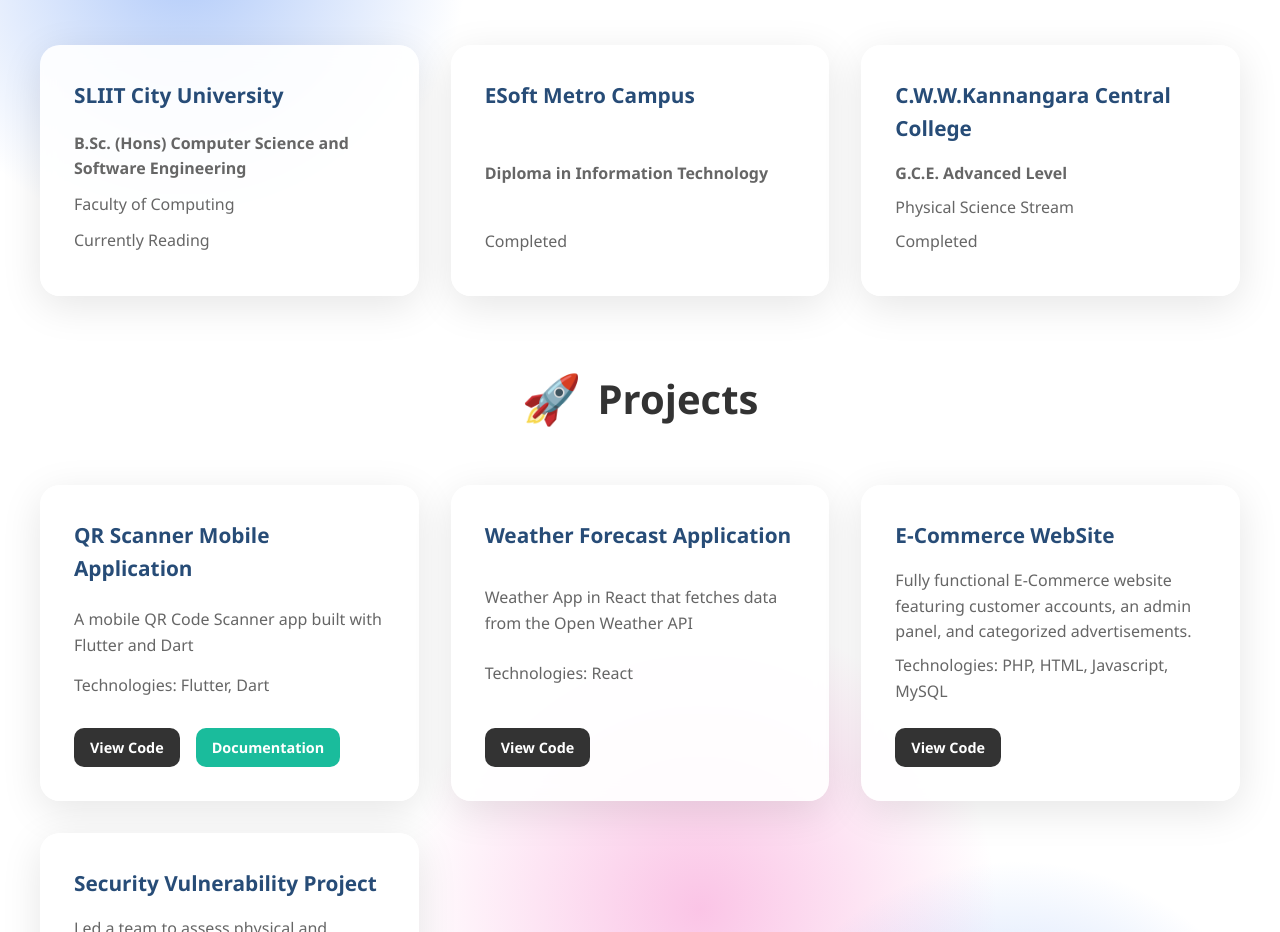
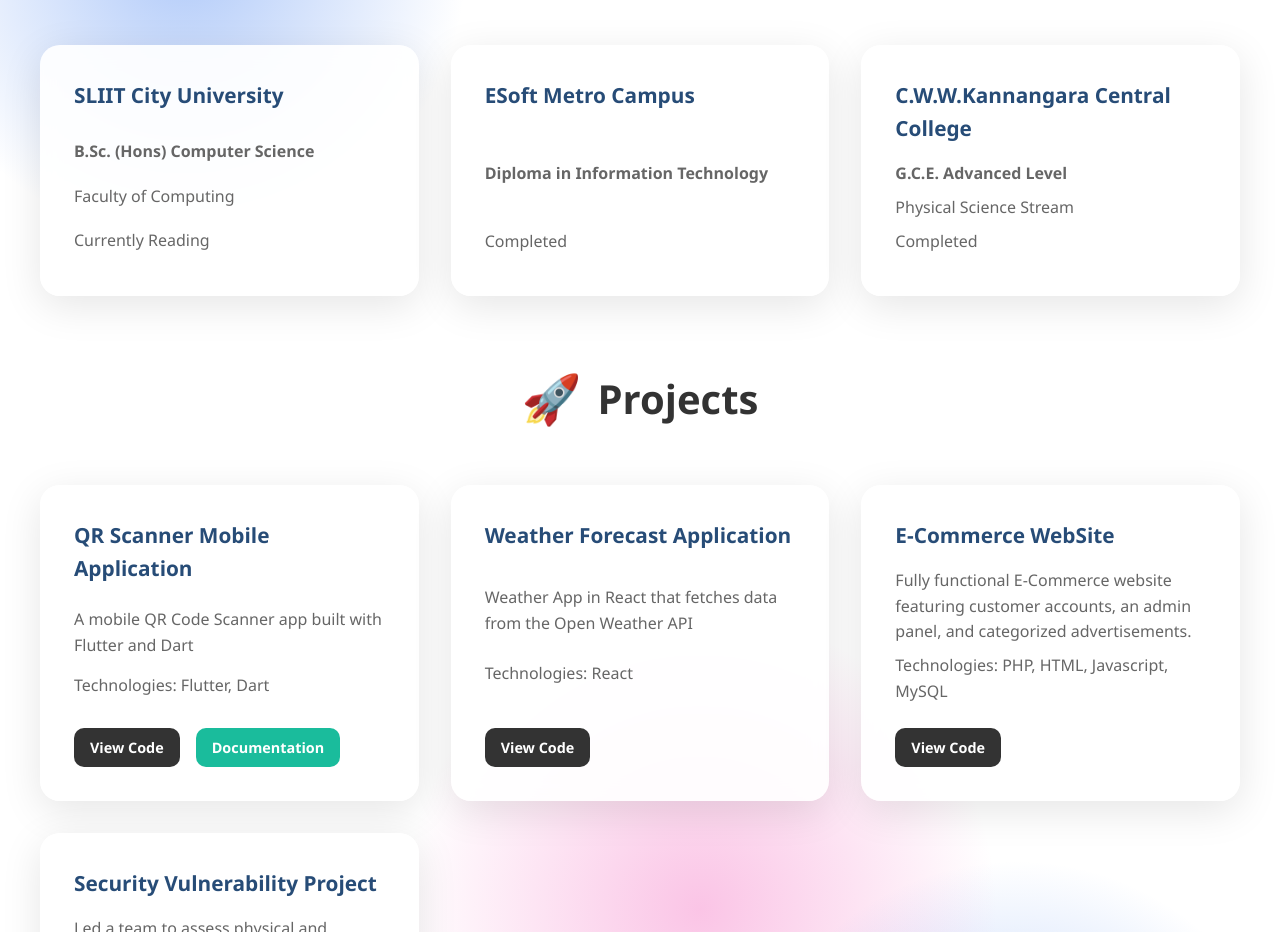
Before and after one commit to randulaberugoda/randulaberugoda.github.io, a plain HTML site: page index.html in a window 1280 px wide. Shown: the part 944-1876 px from the top of the page. Drawn offline with Linux system fonts and the light colour scheme.

Commit message:
Update index.html

```diff
--- a/index.html
+++ b/index.html
@@ -55,7 +55,7 @@
         <div class="cards-container">
           <div class="card">
             <h3>SLIIT City University</h3>
-            <p><strong>B.Sc. (Hons) Computer Science and Software Engineering</strong></p>
+            <p><strong>B.Sc. (Hons) Computer Science</strong></p>
             <p>Faculty of Computing</p>
             <p>Currently Reading</p>
           </div>
```
